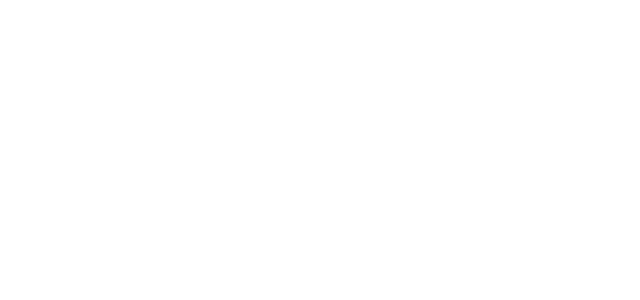
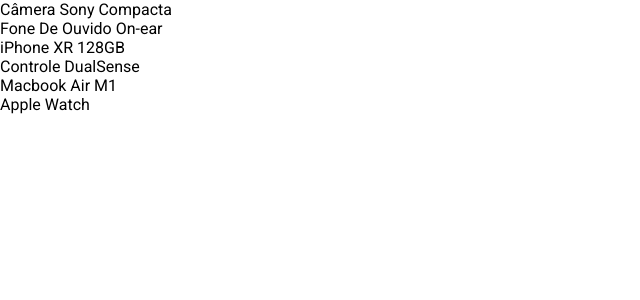
Before and after one commit to vitorugoc/teste-aec-vitor, a React (Create React App) app: page / in a window 1280 px wide. Shown: the top 300 px of the page, without its empty margins (0-640 px from the left). Built offline with nearby package versions, Linux system fonts and the light colour scheme.

Commit message:
feature: criando componente HomeScreen e sua estilizacao

```diff
--- a/src/App.tsx
+++ b/src/App.tsx
@@ -1,8 +1,12 @@
 import React from 'react';
+import HomeScreen from './screens/HomeScreen';
+
 
 function App() {
   return (
-    <div className="App"></div>
+    <div className="App">
+      <HomeScreen />
+    </div>
   );
 }
 
--- a/src/data.ts
+++ b/src/data.ts
@@ -64,4 +64,5 @@
     },
   ];
 
-  export default products;
+export default products;
+export type {Product};
--- /dev/null
+++ b/src/screens/HomeScreen/index.tsx
@@ -0,0 +1,23 @@
+import React from "react";
+
+import "./styles.css"
+import products from "../../data";
+import { Product } from '../../data';
+
+interface HomeScreenProps {
+
+}
+
+const HomeScreen: React.FC<HomeScreenProps> = () => {
+    return (
+      <div>
+        {products.map((product: Product) => (
+          <div>
+            {product.name}
+          </div>
+        ))}
+      </div>
+    );
+  };
+
+export default HomeScreen;
--- /dev/null
+++ b/src/screens/HomeScreen/styles.css
@@ -0,0 +1,8 @@
+.products_wrapper {
+    display: flex;
+    flex-wrap: wrap;
+    max-width: 1024px;
+    width: 80%;
+    margin: 70px auto 0;
+    gap: 12px;
+}
```
